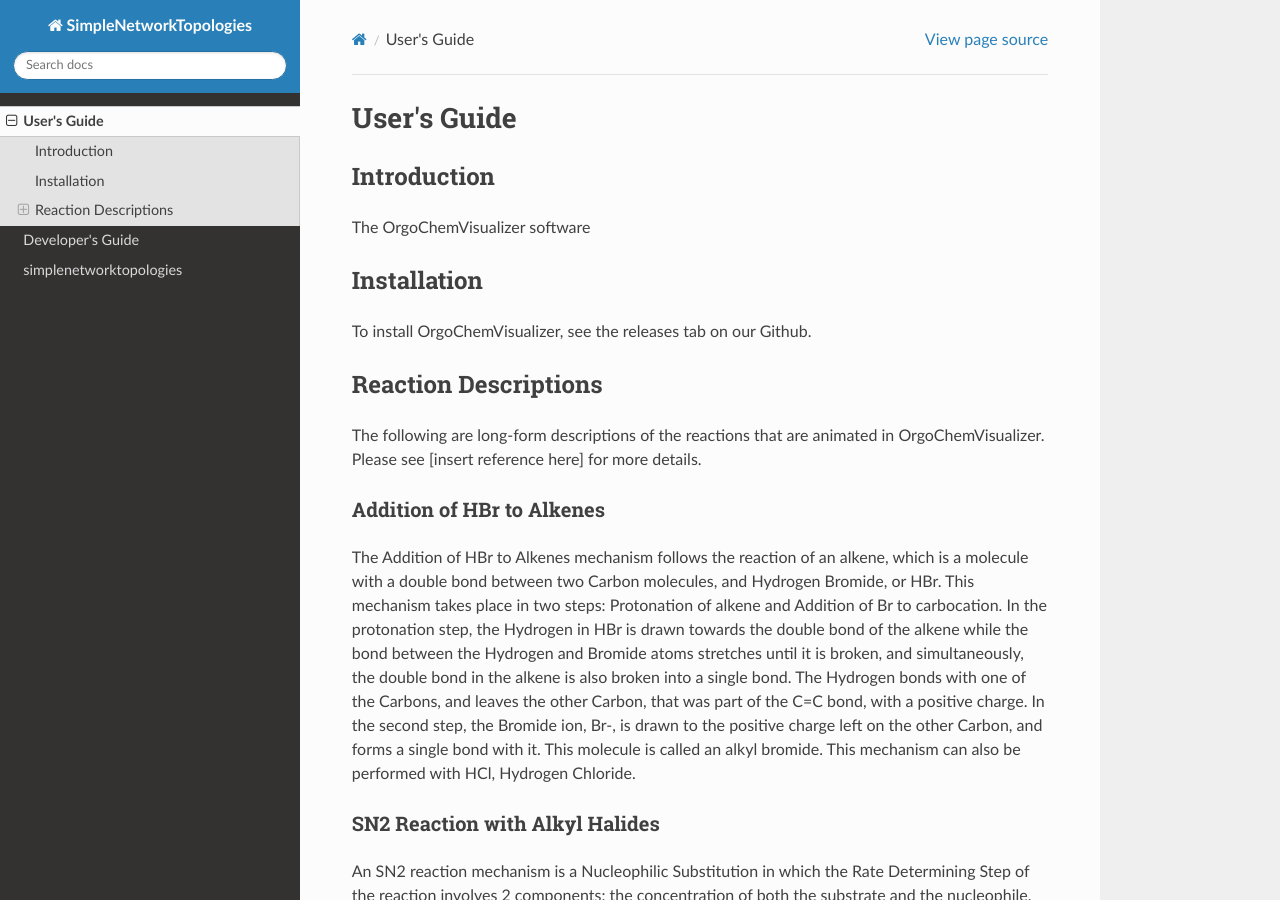
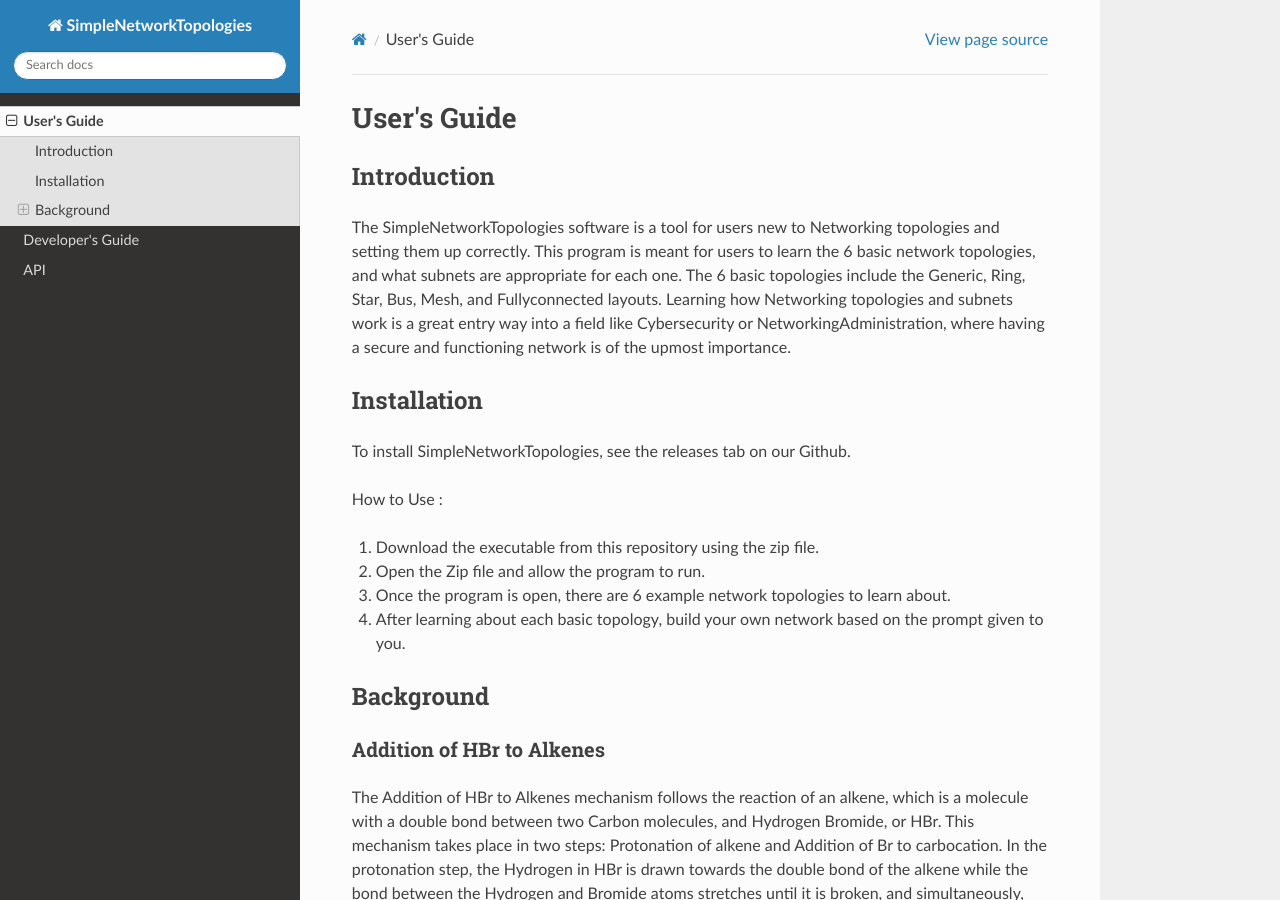
Before and after one commit to KrysEWilliams/SimpleNetworkTopologies, a Sphinx documentation site: the page built from docs/userGuide.rst, in a window 1280 px wide and 900 px high. Built offline with Sphinx 7.4.7 and the Read the Docs theme 2.0.0, drawn with Linux system fonts in a browser that asks for light colours.

Commit message:
removed copy/paste from chemistry

```diff
--- a/docs/modules.rst
+++ b/docs/modules.rst
@@ -1,5 +1,5 @@
-simplenetworktopologies
-=======================
+API
+===
 
 .. toctree::
    :maxdepth: 4
--- a/docs/userGuide.rst
+++ b/docs/userGuide.rst
@@ -7,19 +7,33 @@ User\'s Guide
 Introduction
 ------------
 
-The OrgoChemVisualizer software
+The SimpleNetworkTopologies software is a tool for users new to Networking topologies
+and setting them up correctly. This program is meant for users to learn the 6 basic
+network topologies, and what subnets are appropriate for each one. The 6 basic
+topologies include the Generic, Ring, Star, Bus, Mesh, and Fullyconnected layouts.
+Learning how Networking topologies and subnets work is a great entry way into a
+field like Cybersecurity or NetworkingAdministration, where having a secure and
+functioning network is of the upmost importance.
 
 Installation
 ------------
 
-To install OrgoChemVisualizer, see the releases tab on our Github.
+To install SimpleNetworkTopologies, see the releases tab on our Github.
 
-Reaction Descriptions
----------------------
+How to Use :
 
-The following are long-form descriptions of the reactions that are
-animated in OrgoChemVisualizer. Please see [insert reference here]
-for more details.
+1. Download the executable from this repository using the zip file.
+
+2. Open the Zip file and allow the program to run.
+
+3. Once the program is open, there are 6 example network topologies to learn about.
+
+4. After learning about each basic topology, build your own network based on the prompt given to you.
+
+Background
+----------
+
+
 
 Addition of HBr to Alkenes
 """"""""""""""""""""""""""
```
Also changed, not shown: docs/index.rst (+0 -13 lines).
